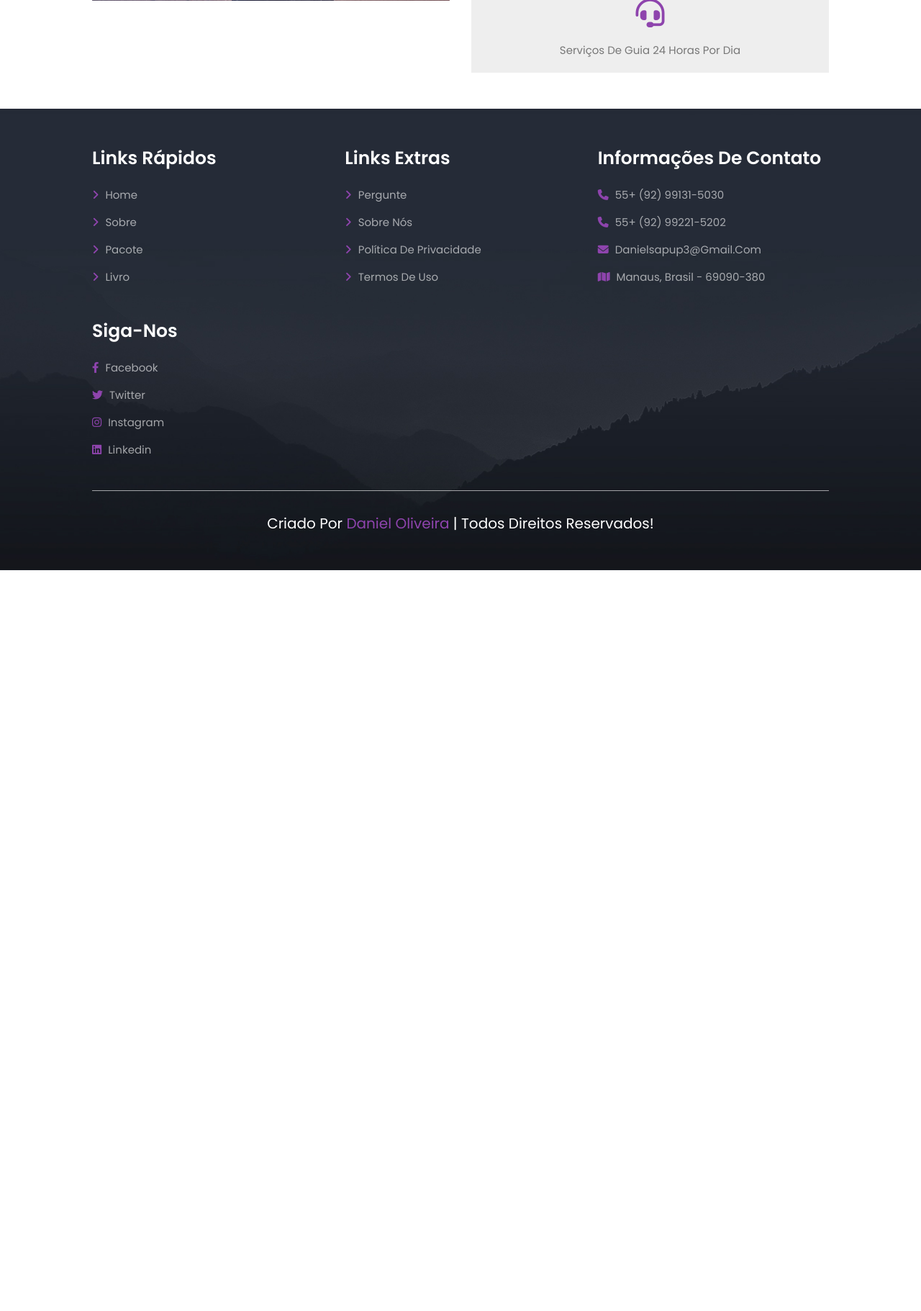
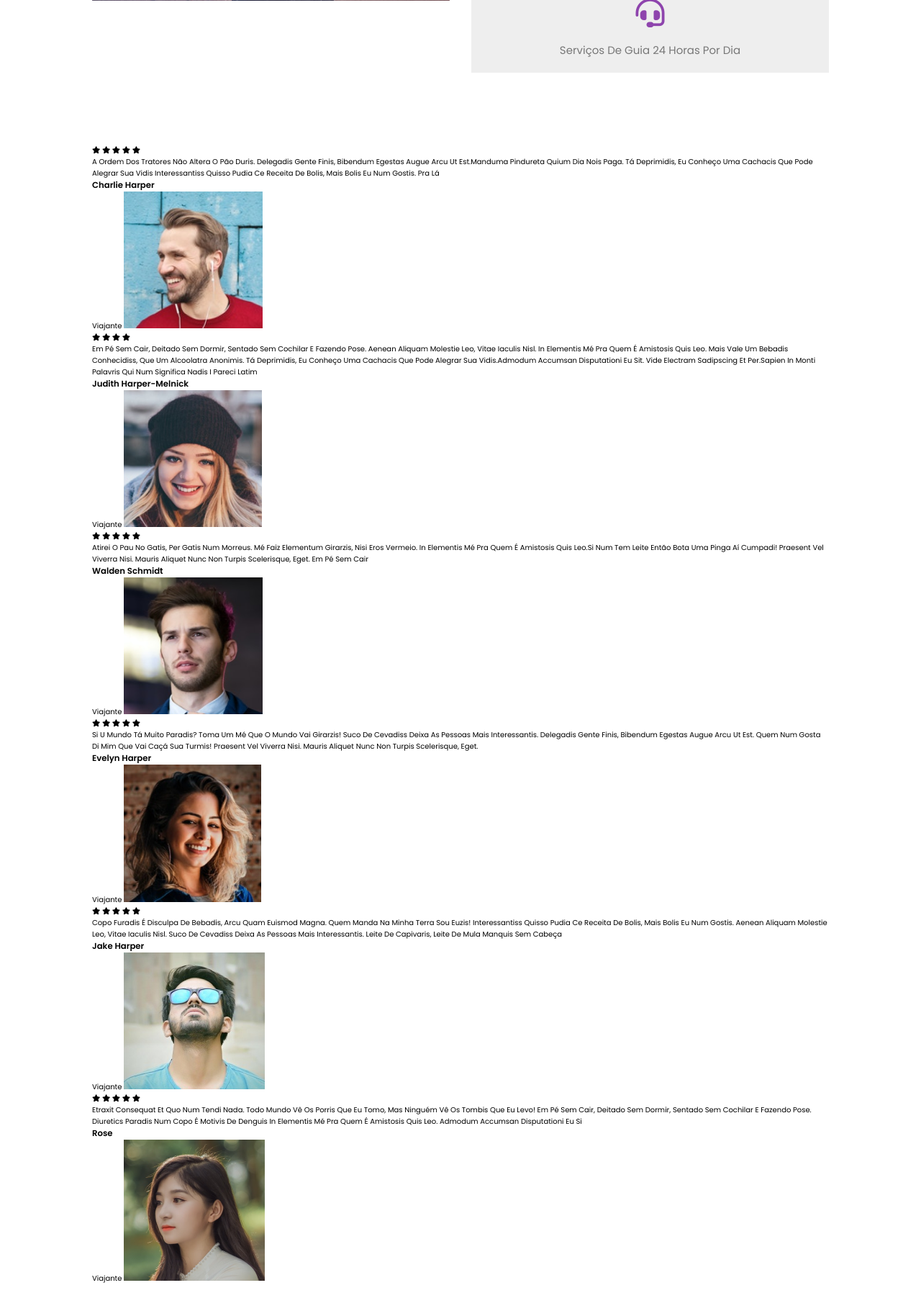
Before and after one commit to daniel-oliv3/travel-e-tour_website, a PHP site: page /about.html in a window 1280 px wide. Shown: the part 1003-2824 px from the top of the page at 72% size. Before the commit the page ends 1795 px from the top, so only its background shows below. Run offline with PHP 8.4, Linux system fonts and the light colour scheme.

Commit message:
Update reviews section

```diff
--- a/about.html
+++ b/about.html
@@ -55,6 +55,92 @@
 </section>
 
 
+<!-- ======= Reviews Section ======= -->
+<section class="reviews">
+	<div class="reviews-slider">
+		<div class="wrapper">
+			<div class="slide">
+				<div class="stars">
+					<i class="fas fa-star"></i>
+					<i class="fas fa-star"></i>
+					<i class="fas fa-star"></i>
+					<i class="fas fa-star"></i>
+					<i class="fas fa-star"></i>
+				</div>
+				<p>A ordem dos tratores não altera o pão duris. Delegadis gente finis, bibendum egestas augue arcu ut est.Manduma pindureta quium dia nois paga. Tá deprimidis, eu conheço uma cachacis que pode alegrar sua vidis Interessantiss quisso pudia ce receita de bolis, mais bolis eu num gostis. Pra lá</p>
+				<h3>Charlie Harper</h3>
+				<span>Viajante</span>
+				<img src="img/pic-1.png" alt="">
+			</div>
+			<div class="slide">
+				<div class="stars">
+					<i class="fas fa-star"></i>
+					<i class="fas fa-star"></i>
+					<i class="fas fa-star"></i>
+					<i class="fas fa-star"></i>
+				</div>
+				<p>Em pé sem cair, deitado sem dormir, sentado sem cochilar e fazendo pose. Aenean aliquam molestie leo, vitae iaculis nisl. In elementis mé pra quem é amistosis quis leo. Mais vale um bebadis conhecidiss, que um alcoolatra anonimis. Tá deprimidis, eu conheço uma cachacis que pode alegrar sua vidis.Admodum accumsan disputationi eu sit. Vide electram sadipscing et per.Sapien in monti palavris qui num significa nadis i pareci latim</p>
+				<h3>Judith Harper-Melnick</h3>
+				<span>Viajante</span>
+				<img src="img/pic-2.png" alt="">
+			</div>
+			<div class="slide">
+				<div class="stars">
+					<i class="fas fa-star"></i>
+					<i class="fas fa-star"></i>
+					<i class="fas fa-star"></i>
+					<i class="fas fa-star"></i>
+					<i class="fas fa-star"></i>
+				</div>
+				<p>Atirei o pau no gatis, per gatis num morreus. Mé faiz elementum girarzis, nisi eros vermeio. In elementis mé pra quem é amistosis quis leo.Si num tem leite então bota uma pinga aí cumpadi! Praesent vel viverra nisi. Mauris aliquet nunc non turpis scelerisque, eget. Em pé sem cair</p>
+				<h3>Walden Schmidt</h3>
+				<span>Viajante</span>
+				<img src="img/pic-3.png" alt="">
+			</div>
+			<div class="slide">
+				<div class="stars">
+					<i class="fas fa-star"></i>
+					<i class="fas fa-star"></i>
+					<i class="fas fa-star"></i>
+					<i class="fas fa-star"></i>
+					<i class="fas fa-star"></i>
+				</div>
+				<p>Si u mundo tá muito paradis? Toma um mé que o mundo vai girarzis! Suco de cevadiss deixa as pessoas mais interessantis. Delegadis gente finis, bibendum egestas augue arcu ut est. Quem num gosta di mim que vai caçá sua turmis! Praesent vel viverra nisi. Mauris aliquet nunc non turpis scelerisque, eget.</p>
+				<h3>Evelyn Harper</h3>
+				<span>Viajante</span>
+				<img src="img/pic-4.png" alt="">
+			</div>
+			<div class="slide">
+				<div class="stars">
+					<i class="fas fa-star"></i>
+					<i class="fas fa-star"></i>
+					<i class="fas fa-star"></i>
+					<i class="fas fa-star"></i>
+					<i class="fas fa-star"></i>
+				</div>
+				<p>Copo furadis é disculpa de bebadis, arcu quam euismod magna. Quem manda na minha terra sou euzis! Interessantiss quisso pudia ce receita de bolis, mais bolis eu num gostis. Aenean aliquam molestie leo, vitae iaculis nisl. Suco de cevadiss deixa as pessoas mais interessantis. Leite de capivaris, leite de mula manquis sem cabeça</p>
+				<h3>Jake Harper</h3>
+				<span>Viajante</span>
+				<img src="img/pic-5.png" alt="">
+			</div>
+			<div class="slide">
+				<div class="stars">
+					<i class="fas fa-star"></i>
+					<i class="fas fa-star"></i>
+					<i class="fas fa-star"></i>
+					<i class="fas fa-star"></i>
+					<i class="fas fa-star"></i>
+				</div>
+				<p>etraxit consequat et quo num tendi nada. Todo mundo vê os porris que eu tomo, mas ninguém vê os tombis que eu levo! Em pé sem cair, deitado sem dormir, sentado sem cochilar e fazendo pose. Diuretics paradis num copo é motivis de denguis In elementis mé pra quem é amistosis quis leo. Admodum accumsan disputationi eu si</p>
+				<h3>Rose</h3>
+				<span>Viajante</span>
+				<img src="img/pic-6.png" alt="">
+			</div>
+		</div>
+	</div>
+</section>
+
+
 <!-- ======= Footer Section ======= -->
 <section class="footer">
 	<div class="box-container">
@@ -99,5 +185,5 @@
     Autor: Daniel Oliveira
     Email: danieloliveira.webmaster@gmail.com
     Manaus/Amazonas
-    09/11/2022
+    22/12/2022
 -->
--- a/css/style.css
+++ b/css/style.css
@@ -409,6 +409,8 @@ section {
 }
 
 
+/* ======= Reviews Section ======= */
+
 
 
 
```
